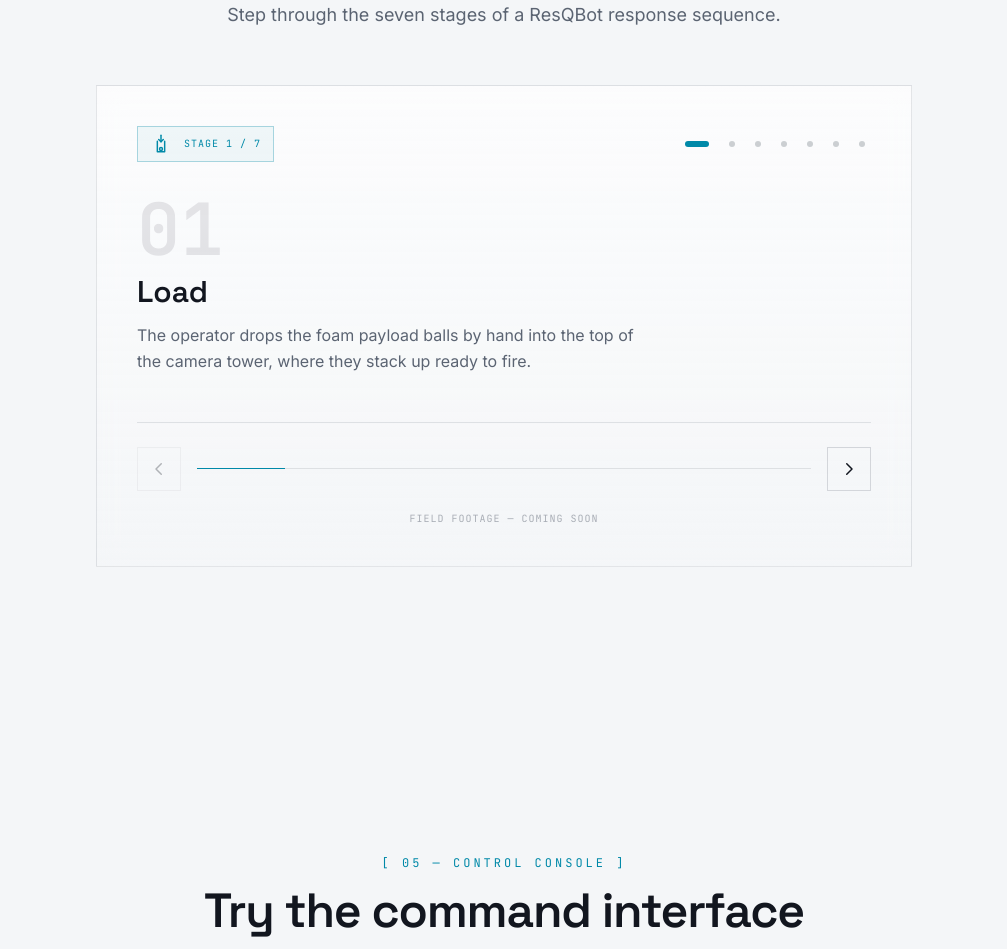
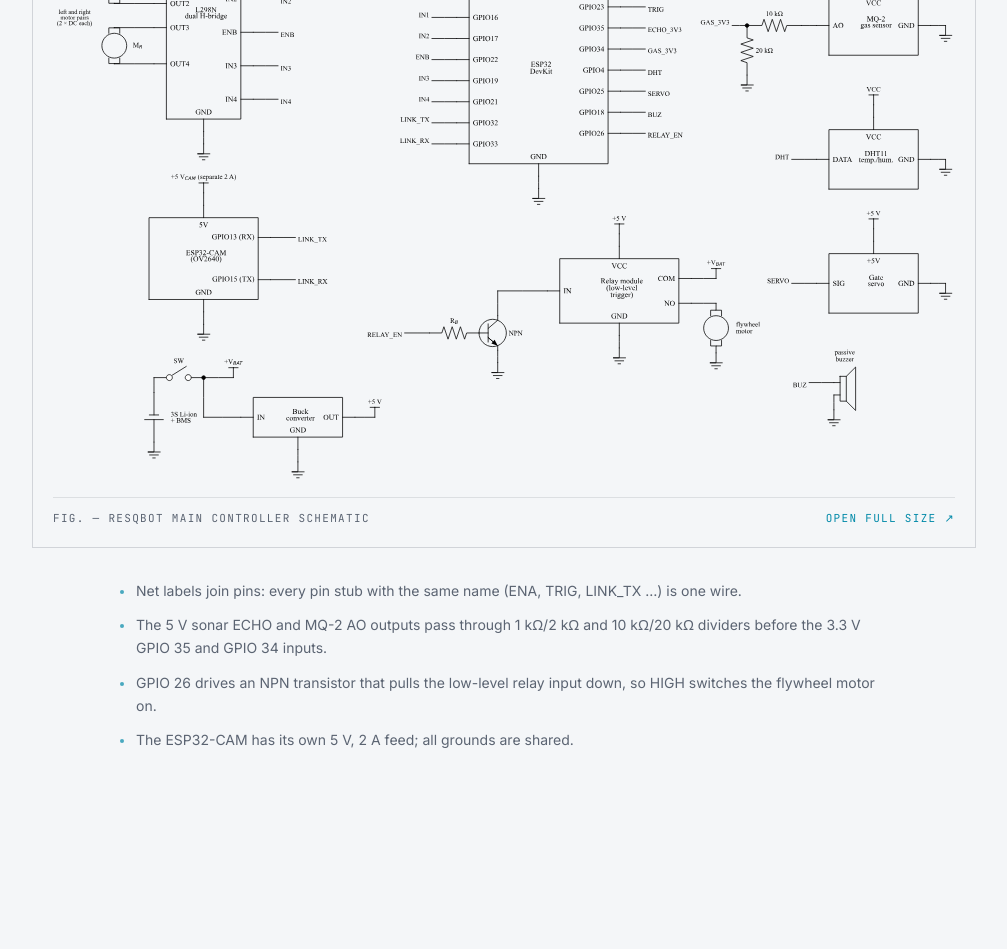
Before and after one commit to Aditto021/ROBOTICS, a React (Vite) app: page / in a window 1280 px wide. Shown: the part 5484-6433 px from the top of the page, without its empty margins (136-1143 px from the left). Built offline with nearby package versions, Linux system fonts and the light colour scheme; no server answers.

Commit message:
Add circuit diagram to the architecture section

```diff
--- a/src/sections/Architecture.tsx
+++ b/src/sections/Architecture.tsx
@@ -1,6 +1,62 @@
 import { useState } from "react";
 import { motion } from "framer-motion";
 import { ARCHITECTURE_NODES } from "../data/architecture";
+
+const CIRCUIT_SRC = "/circuit/resqbot-circuit.svg";
+
+const CIRCUIT_NOTES = [
+  "Net labels join pins: every pin stub with the same name (ENA, TRIG, LINK_TX …) is one wire.",
+  "The 5 V sonar ECHO and MQ-2 AO outputs pass through 1 kΩ/2 kΩ and 10 kΩ/20 kΩ dividers before the 3.3 V GPIO 35 and GPIO 34 inputs.",
+  "GPIO 26 drives an NPN transistor that pulls the low-level relay input down, so HIGH switches the flywheel motor on.",
+  "The ESP32-CAM has its own 5 V, 2 A feed; all grounds are shared.",
+];
+
+function CircuitDiagram() {
+  return (
+    <motion.div
+      initial={{ opacity: 0, y: 20 }}
+      whileInView={{ opacity: 1, y: 0 }}
+      viewport={{ once: true, margin: "-10%" }}
+      transition={{ duration: 0.7 }}
+      className="mt-24"
+    >
+      <div className="mx-auto mb-8 max-w-2xl text-center">
+        <h3 className="font-display text-2xl font-semibold tracking-tight sm:text-3xl">Circuit diagram</h3>
+        <p className="mt-4 text-base leading-relaxed text-muted">
+          The main ESP32 controller and every part wired to it, drawn from the tested pin map in the firmware.
+        </p>
+      </div>
+
+      <figure className="border border-line/15 p-3 sm:p-5">
+        <div className="overflow-x-auto">
+          <img
+            src={CIRCUIT_SRC}
+            alt="ResQBot circuit schematic: ESP32 DevKit connected to an L298N motor driver with two motor pairs, an ESP32-CAM over UART, an HC-SR04 sonar and MQ-2 gas sensor through resistor dividers, a DHT11, a gate servo, a passive buzzer, an NPN-driven relay module switching the flywheel motor, and a 3S battery with switch and buck converter."
+            width={1309}
+            height={964}
+            loading="lazy"
+            className="mx-auto block h-auto w-full min-w-[720px] invert light:invert-0"
+          />
+        </div>
+        <figcaption className="mt-4 flex flex-wrap items-center justify-between gap-3 border-t border-line/10 pt-3 font-mono text-[11px] tracking-[0.12em] text-muted">
+          <span>FIG. — RESQBOT MAIN CONTROLLER SCHEMATIC</span>
+          <a href={CIRCUIT_SRC} target="_blank" rel="noreferrer" className="text-cyan hover:underline">
+            OPEN FULL SIZE ↗
+          </a>
+        </figcaption>
+      </figure>
+
+      <ul className="mx-auto mt-8 max-w-3xl space-y-3">
+        {CIRCUIT_NOTES.map((note) => (
+          <li key={note} className="flex gap-3 text-sm leading-relaxed text-muted">
+            <span className="mt-2.5 h-1 w-1 shrink-0 rounded-full bg-cyan/70" aria-hidden />
+            <span>{note}</span>
+          </li>
+        ))}
+      </ul>
+    </motion.div>
+  );
+}
 
 export function Architecture() {
   const [active, setActive] = useState<string | null>(ARCHITECTURE_NODES[0].id);
@@ -106,6 +162,8 @@ export function Architecture() {
             );
           })}
         </div>
+
+        <CircuitDiagram />
       </div>
     </section>
   );
```
Also changed, not shown: public/circuit/resqbot-circuit.svg (added).
